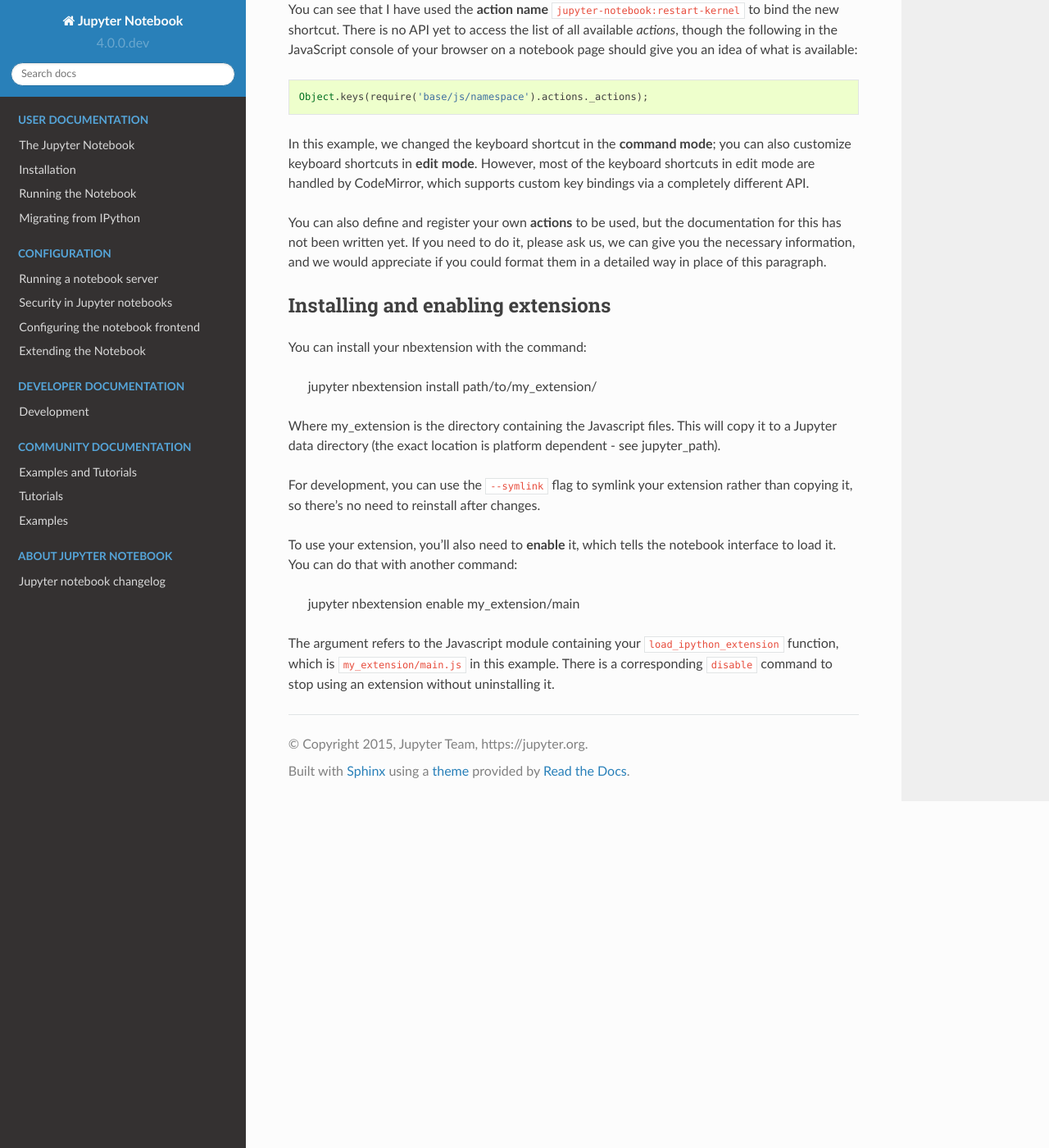
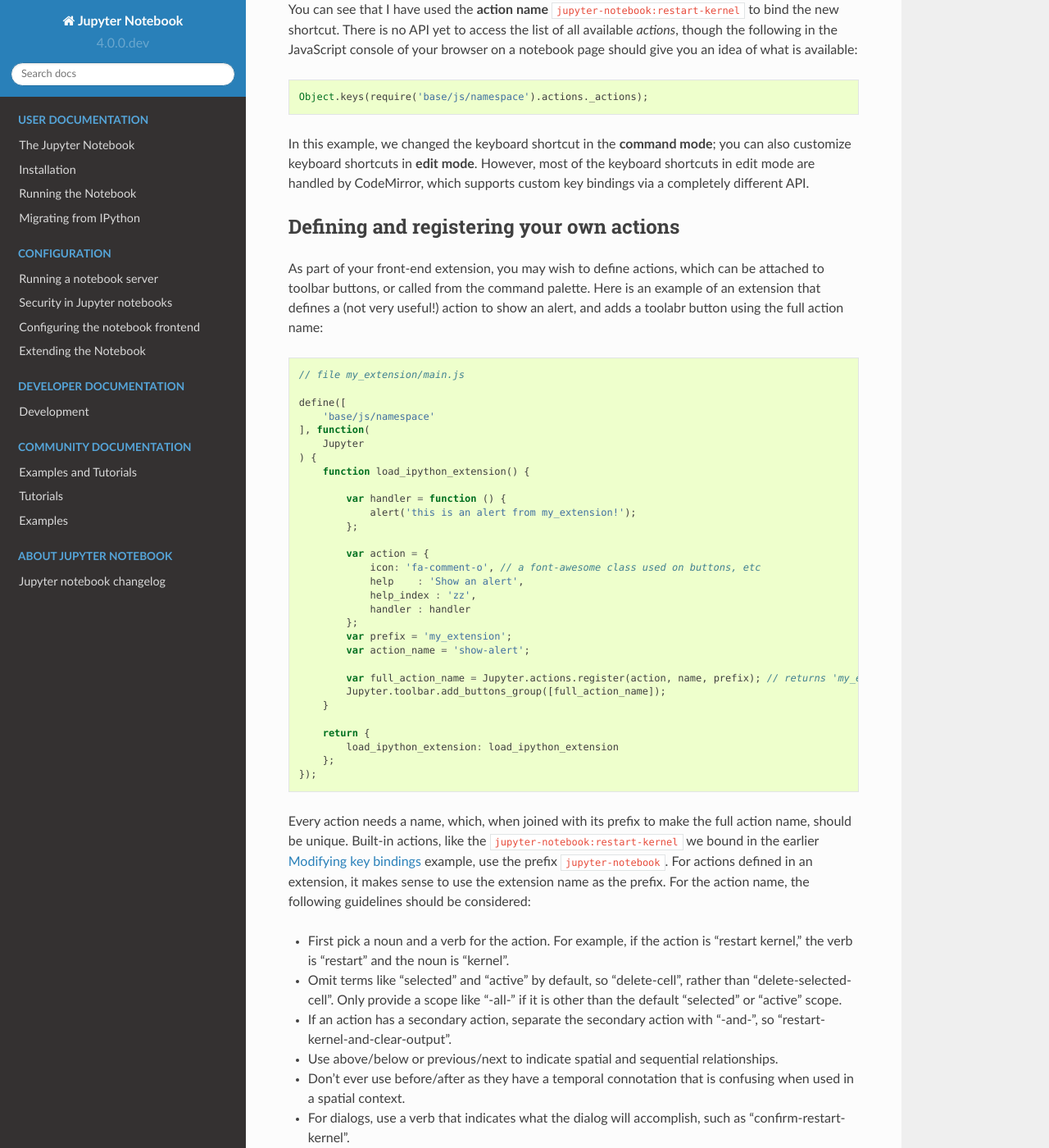
Before and after one commit to jupyter/nbclassic, a Sphinx documentation site: the page built from docs/source/extending/frontend_extensions.rst, in a window 1280 px wide and 1400 px high, scrolled down 2312 px. Shown: the whole window at 82% size. Built offline with Sphinx 7.4.7 and the Read the Docs theme 2.0.0, drawn with Linux system fonts in a browser that asks for light colours; pages that are not in the unit, such as notebooks, are missing from menus.

Commit message:
in docs/extending/frontend_extensions: * Add some description of actions

```diff
--- a/docs/source/extending/frontend_extensions.rst
+++ b/docs/source/extending/frontend_extensions.rst
@@ -134,10 +134,70 @@
 However, most of the keyboard shortcuts in edit mode are handled by CodeMirror,
 which supports custom key bindings via a completely different API.
 
-You can also define and register your own **actions** to be used, but the
-documentation for this has not been written yet. If you need to do it, please
-ask us, we can give you the necessary information, and we would appreciate if
-you could format them in a detailed way in place of this paragraph.
+
+Defining and registering your own actions
+-----------------------------------------
+
+As part of your front-end extension, you may wish to define actions, which can
+be attached to toolbar buttons, or called from the command palette. Here is an
+example of an extension that defines a (not very useful!) action to show an
+alert, and adds a toolabr button using the full action name:
+
+.. code:: javascript
+
+    // file my_extension/main.js
+
+    define([
+        'base/js/namespace'
+    ], function(
+        Jupyter
+    ) {
+        function load_ipython_extension() {
+
+            var handler = function () {
+                alert('this is an alert from my_extension!');
+            };
+
+            var action = {
+                icon: 'fa-comment-o', // a font-awesome class used on buttons, etc
+                help    : 'Show an alert',
+                help_index : 'zz',
+                handler : handler
+            };
+            var prefix = 'my_extension';
+            var action_name = 'show-alert';
+
+            var full_action_name = Jupyter.actions.register(action, name, prefix); // returns 'my_extension:show-alert'
+            Jupyter.toolbar.add_buttons_group([full_action_name]);
+        }
+
+        return {
+            load_ipython_extension: load_ipython_extension
+        };
+    });
+
+Every action needs a name, which, when joined with its prefix to make the full
+action name, should be unique. Built-in actions, like the
+``jupyter-notebook:restart-kernel`` we bound in the earlier
+`Modifying key bindings`_ example, use the prefix ``jupyter-notebook``. For
+actions defined in an extension, it makes sense to use the extension name as
+the prefix. For the action name, the following guidelines should be considered:
+
+.. adapted from notebook/static/notebook/js/actions.js
+* First pick a noun and a verb for the action. For example, if the action is
+  "restart kernel," the verb is "restart" and the noun is "kernel".
+* Omit terms like "selected" and "active" by default, so "delete-cell", rather
+  than "delete-selected-cell". Only provide a scope like "-all-" if it is other
+  than the default "selected" or "active" scope.
+* If an action has a secondary action, separate the secondary action with
+  "-and-", so "restart-kernel-and-clear-output".
+* Use above/below or previous/next to indicate spatial and sequential
+  relationships.
+* Don't ever use before/after as they have a temporal connotation that is
+  confusing when used in a spatial context.
+* For dialogs, use a verb that indicates what the dialog will accomplish, such
+  as "confirm-restart-kernel".
+
 
 Installing and enabling extensions
 ----------------------------------
```
